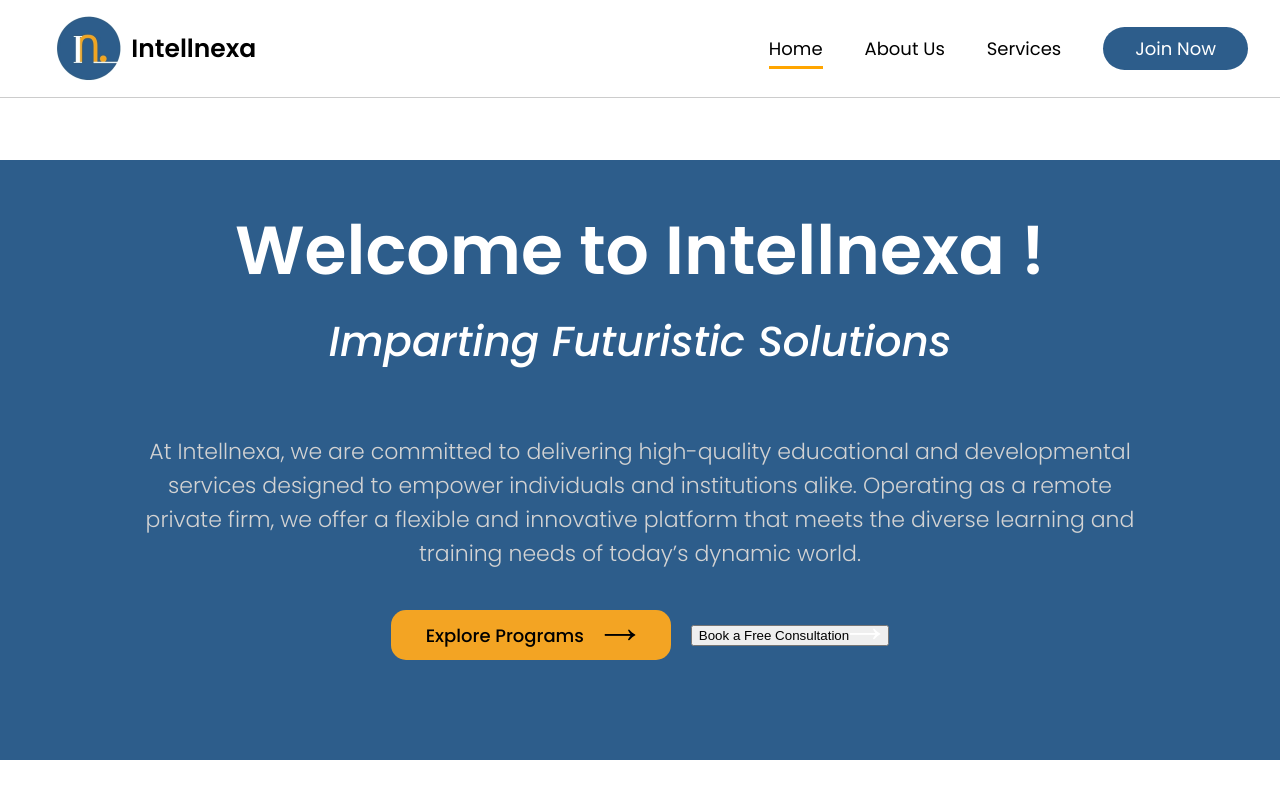
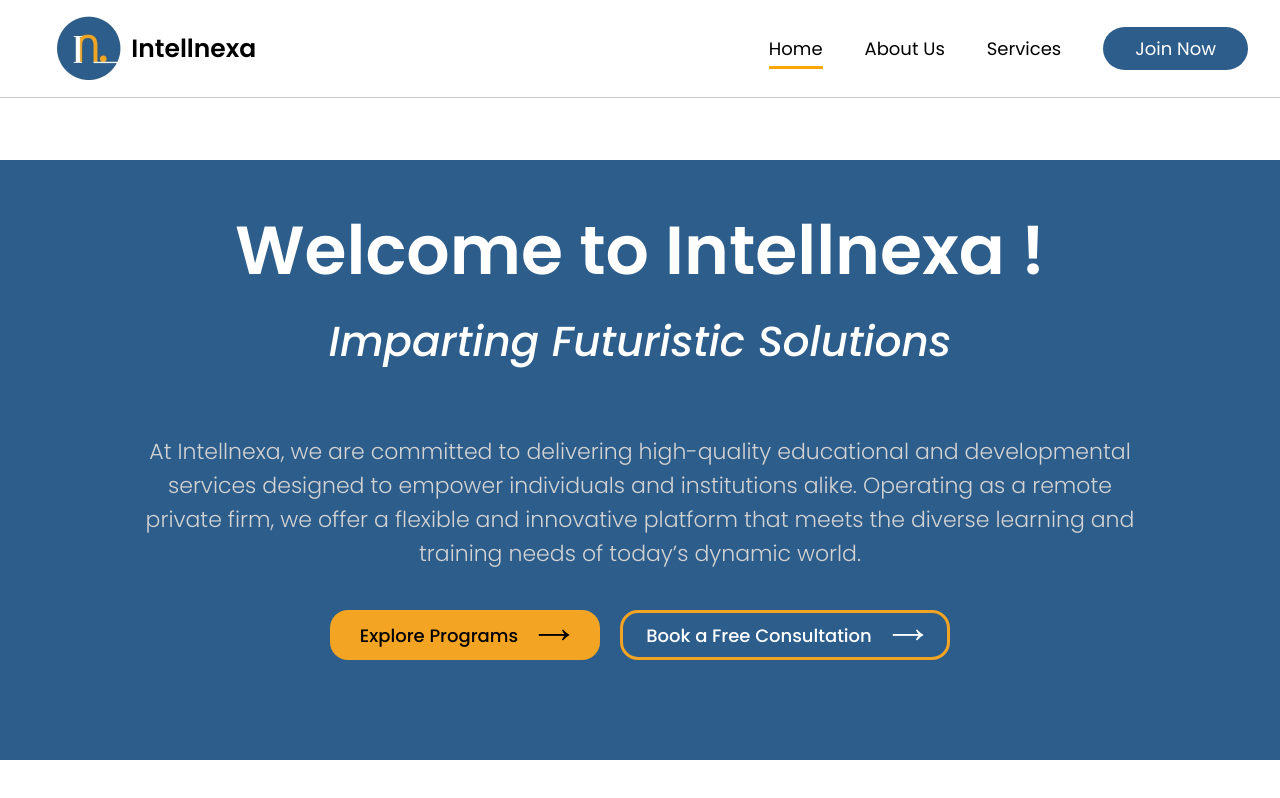
Before and after one commit to achuthspai04/intellnexa, a React (Vite) app: page / in a window 1280 px wide. Built offline with nearby package versions, Linux system fonts and the light colour scheme.

Commit message:
banner completed

```diff
--- a/src/App.css
+++ b/src/App.css
@@ -56,15 +56,31 @@
 .button-gang .btn1{
   background-color: #f3a423;
   color: black;
-  width: 280px;
+  width: 270px;
   height: 50px;
   font-family: 'Poppins', sans-serif;
   font-size: 18px;
   font-weight: 500;
-  border-radius: 15px;
+  border-radius: 18px;
   border: none;
   display: flex;
   justify-content: center;
   align-items: center;
   gap: 20px;
 }
+
+.button-gang .btn2 {
+  background-color: #2D5D8B;
+  color: rgb(255, 255, 255);
+  width: 330px;
+  height: 50px;
+  font-family: 'Poppins', sans-serif;
+  font-size: 18px;
+  font-weight: 500;
+  border-radius: 18px;
+  border: 3px solid #f3a423;
+  display: flex;
+  justify-content: center;
+  align-items: center;
+  gap: 20px;
+}
```
